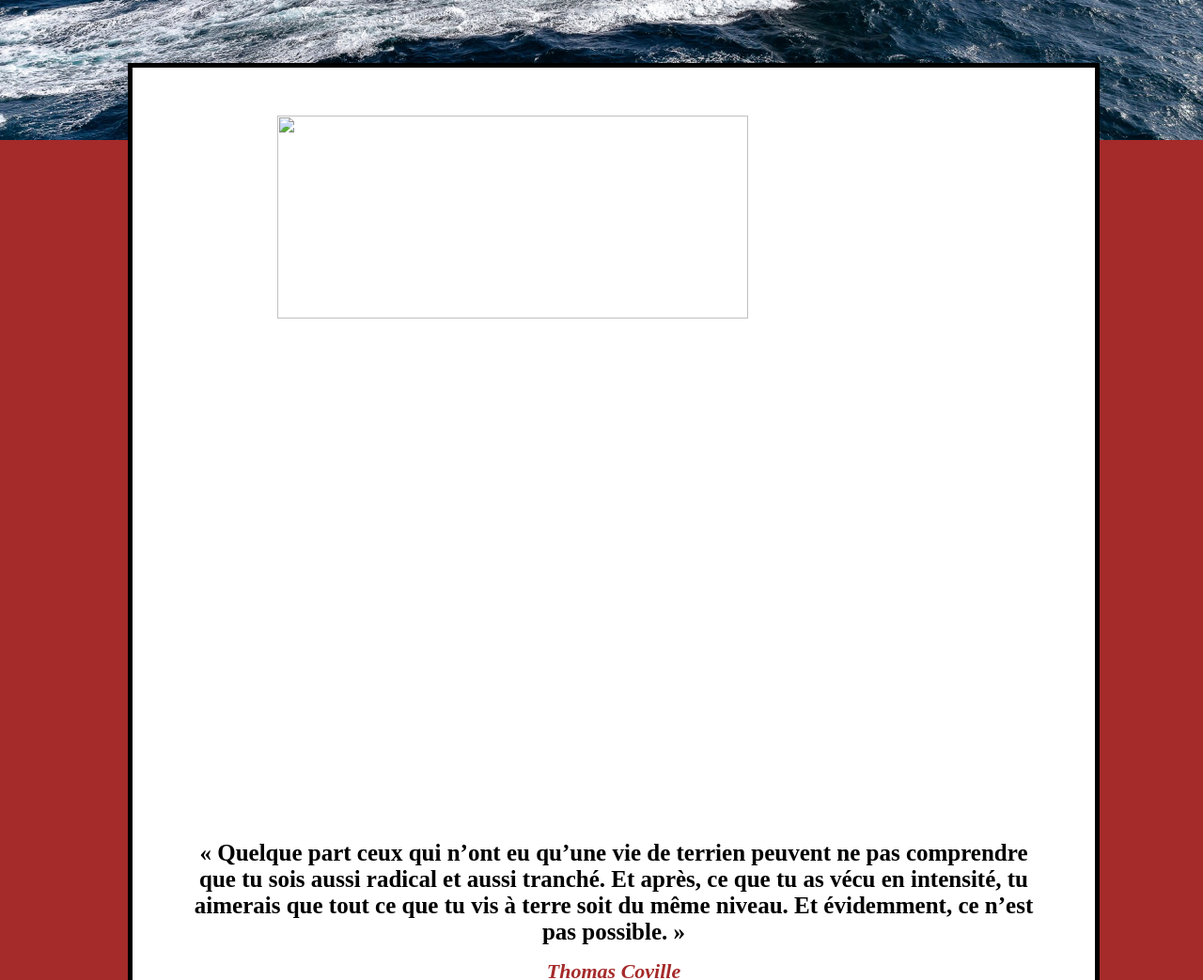
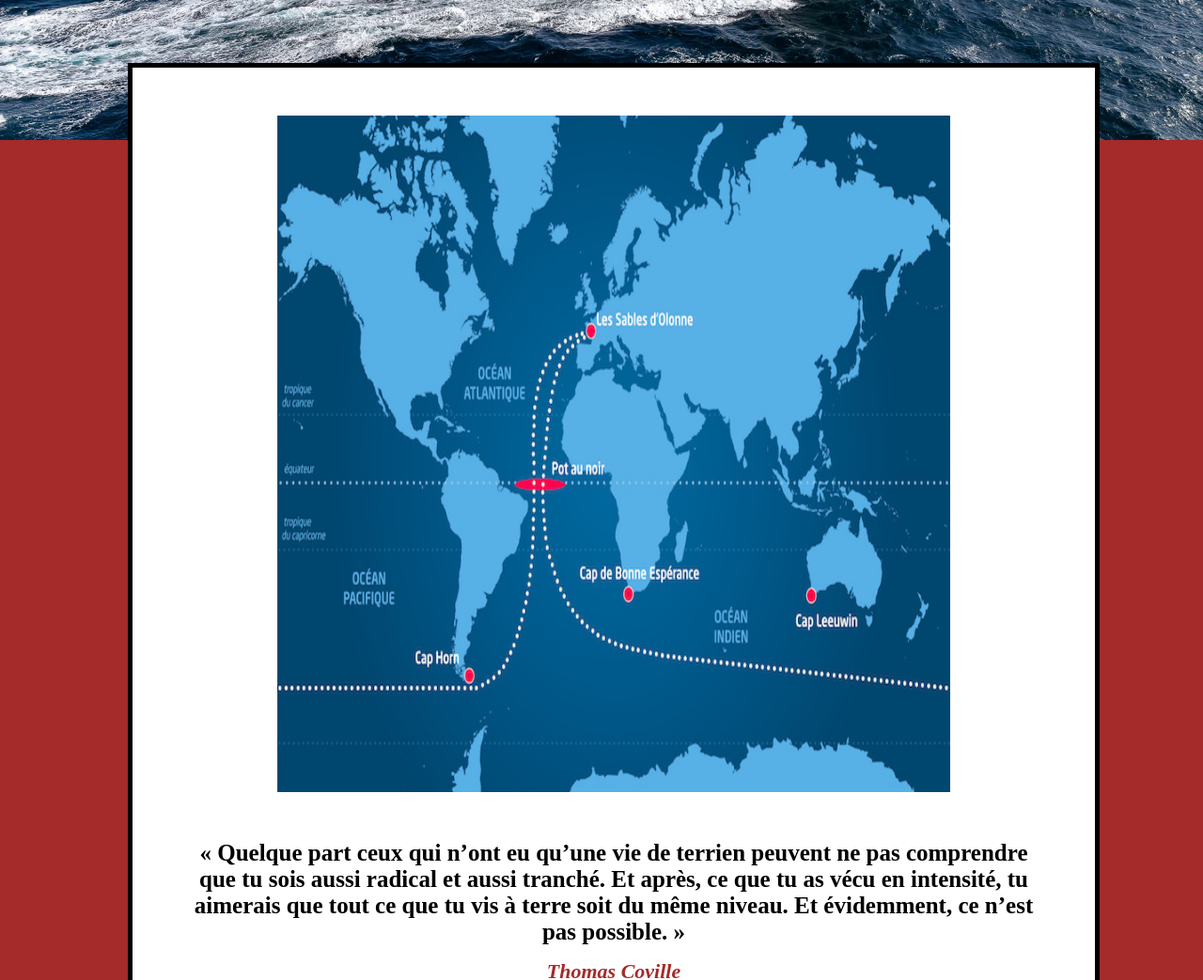
Before and after one commit to Art-Dev16/VendeeGlobe, a plain HTML site: page index.html in a window 1280 px wide. Shown: the part 520-1563 px from the top of the page at 94% size. Drawn offline with Linux system fonts and the light colour scheme; files whose address does not match are found by name.

Commit message:
Add files via upload
Les images ne se chargent pas
résolu

```diff
--- a/index.html
+++ b/index.html
@@ -50,7 +50,7 @@
 
     <div class = "infos">
 
-        <img id="trajet" src="imgs/parcours.jpg">
+        <img id="trajet" src="parcours.jpg">
 
         <p class ="citation">
             <b>
```
